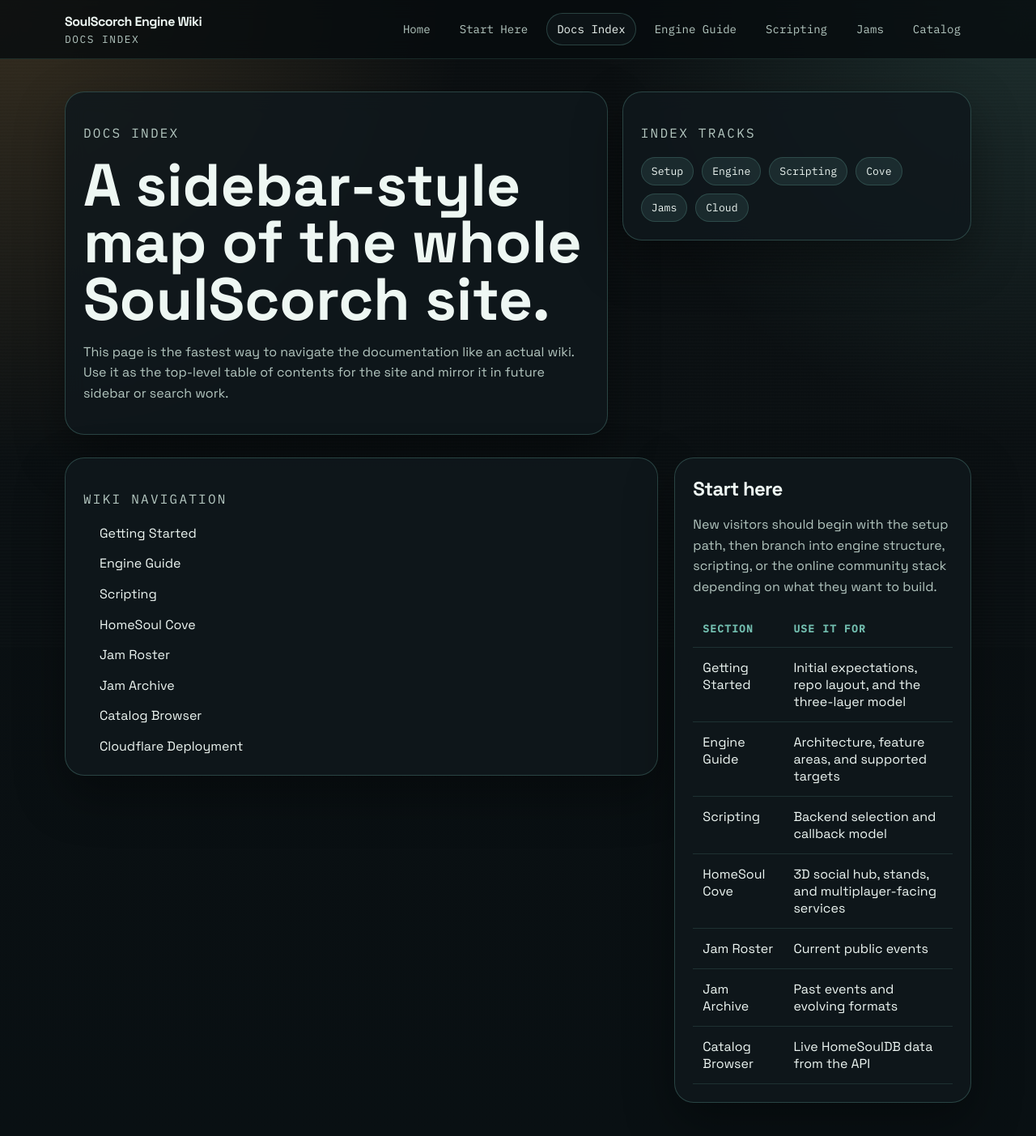
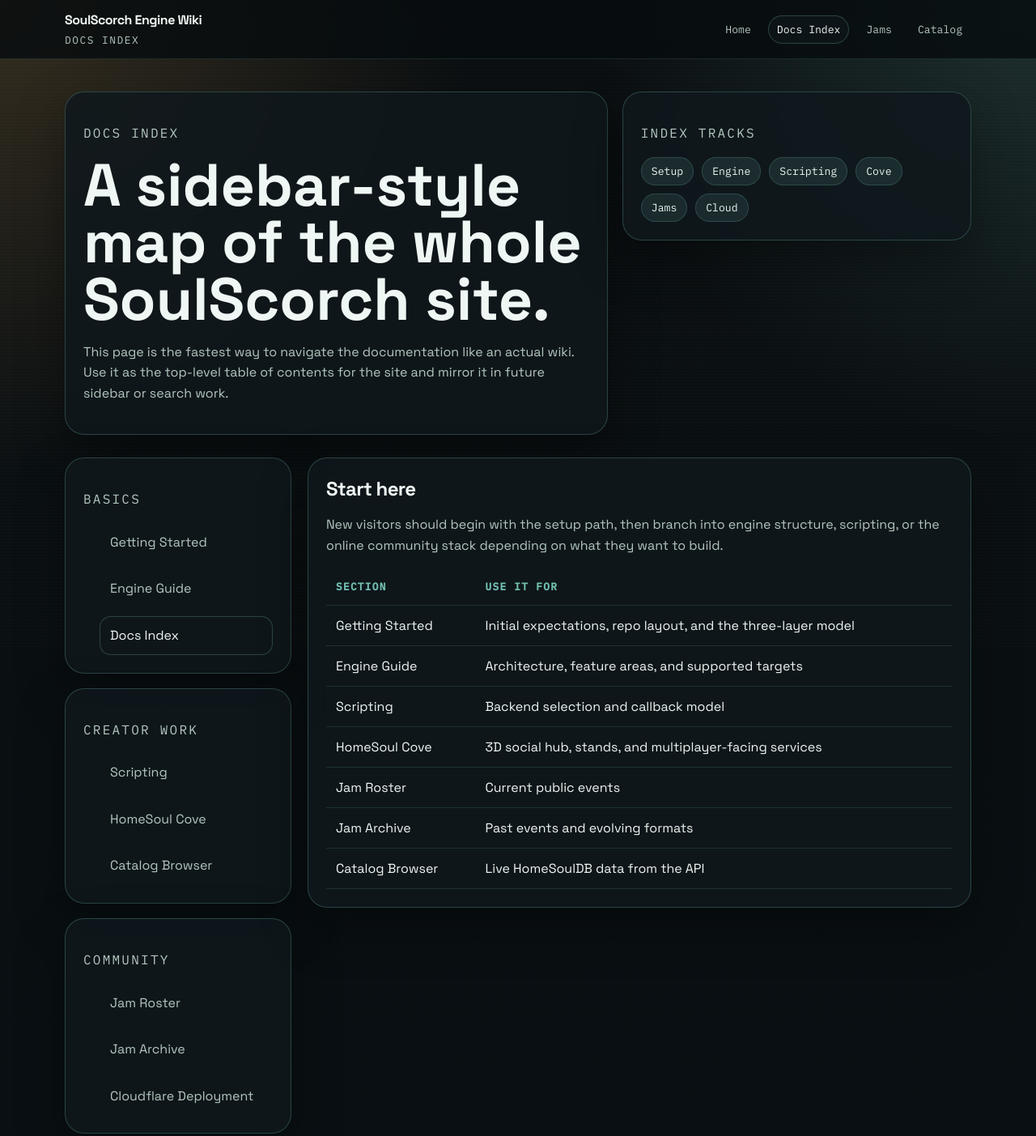
Before and after one commit to JustyyDev/HomeSoulDB, a website: page wiki/pages/docs-index.html in a window 1280 px wide. Shown: the top 1403 px of the page at 81% size. Drawn offline with Linux system fonts and the light colour scheme.

Commit message:
Refine wiki navigation and scripting docs

```diff
--- a/wiki/pages/docs-index.html
+++ b/wiki/pages/docs-index.html
@@ -17,12 +17,9 @@
         <span class="brand__title">SoulScorch Engine Wiki</span>
         <span class="brand__sub">Docs index</span>
       </a>
-      <nav class="top-nav">
+      <nav class="top-nav top-nav--compact">
         <a href="../index.html">Home</a>
-        <a href="./getting-started.html">Start Here</a>
         <a class="is-active" href="./docs-index.html">Docs Index</a>
-        <a href="./engine-guide.html">Engine Guide</a>
-        <a href="./scripting.html">Scripting</a>
         <a href="./jams.html">Jams</a>
         <a href="./catalog.html">Catalog</a>
       </nav>
@@ -49,18 +46,29 @@
       </div>
     </section>
 
-    <section class="content">
-      <aside class="content__side">
-        <article class="panel copy">
-          <p class="panel__label">Wiki navigation</p>
-          <ul class="link-list">
+    <section class="docs-shell">
+      <aside class="docs-sidebar">
+        <article class="panel copy sidebar-group">
+          <p class="panel__label">Basics</p>
+          <ul class="sidebar-list">
             <li><a href="./getting-started.html">Getting Started</a></li>
             <li><a href="./engine-guide.html">Engine Guide</a></li>
+            <li><a class="is-active" href="./docs-index.html">Docs Index</a></li>
+          </ul>
+        </article>
+        <article class="panel copy sidebar-group">
+          <p class="panel__label">Creator work</p>
+          <ul class="sidebar-list">
             <li><a href="./scripting.html">Scripting</a></li>
             <li><a href="./homesoul-cove.html">HomeSoul Cove</a></li>
+            <li><a href="./catalog.html">Catalog Browser</a></li>
+          </ul>
+        </article>
+        <article class="panel copy sidebar-group">
+          <p class="panel__label">Community</p>
+          <ul class="sidebar-list">
             <li><a href="./jams.html">Jam Roster</a></li>
             <li><a href="./archive.html">Jam Archive</a></li>
-            <li><a href="./catalog.html">Catalog Browser</a></li>
             <li><a href="./cloudflare-deploy.html">Cloudflare Deployment</a></li>
           </ul>
         </article>
--- a/wiki/styles.css
+++ b/wiki/styles.css
@@ -63,6 +63,9 @@
 }
 
 .brand {
+  display: inline-flex;
+  flex-direction: column;
+  gap: 3px;
   text-decoration: none;
 }
 
@@ -104,6 +107,11 @@
   color: var(--text);
   border-color: var(--line);
   background: rgba(17, 24, 28, 0.65);
+}
+
+.top-nav--compact a {
+  padding: 8px 10px;
+  font-size: 0.82rem;
 }
 
 .eyebrow, .panel__label, .card__tag {
@@ -207,6 +215,53 @@
   display: grid;
   grid-template-columns: minmax(0, 1.6fr) minmax(260px, 0.8fr);
   gap: 20px;
+}
+
+.docs-shell {
+  display: grid;
+  grid-template-columns: 280px minmax(0, 1fr);
+  gap: 20px;
+}
+
+.docs-sidebar {
+  position: sticky;
+  top: 96px;
+  align-self: start;
+}
+
+.sidebar-group + .sidebar-group {
+  margin-top: 18px;
+}
+
+.sidebar-group h3 {
+  margin: 0 0 10px;
+  font-size: 1rem;
+}
+
+.sidebar-list {
+  list-style: none;
+  margin: 0;
+  padding: 0;
+}
+
+.sidebar-list li + li {
+  margin-top: 8px;
+}
+
+.sidebar-list a {
+  display: block;
+  text-decoration: none;
+  color: var(--muted);
+  padding: 10px 12px;
+  border-radius: 14px;
+  border: 1px solid transparent;
+}
+
+.sidebar-list a:hover,
+.sidebar-list a.is-active {
+  color: var(--text);
+  border-color: var(--line);
+  background: rgba(17, 24, 28, 0.72);
 }
 
 .content__main,
@@ -403,6 +458,7 @@
 @media (max-width: 800px) {
   .site-header__inner,
   .content,
+  .docs-shell,
   .page-hero,
   .split {
     grid-template-columns: 1fr;
@@ -415,4 +471,8 @@
   .site-header__inner {
     padding: 12px 0;
   }
+
+  .docs-sidebar {
+    position: static;
+  }
 }
```
Also changed, not shown: wiki/index.html (+3 -9 lines), wiki/pages/scripting.html (+12 -11 lines).
